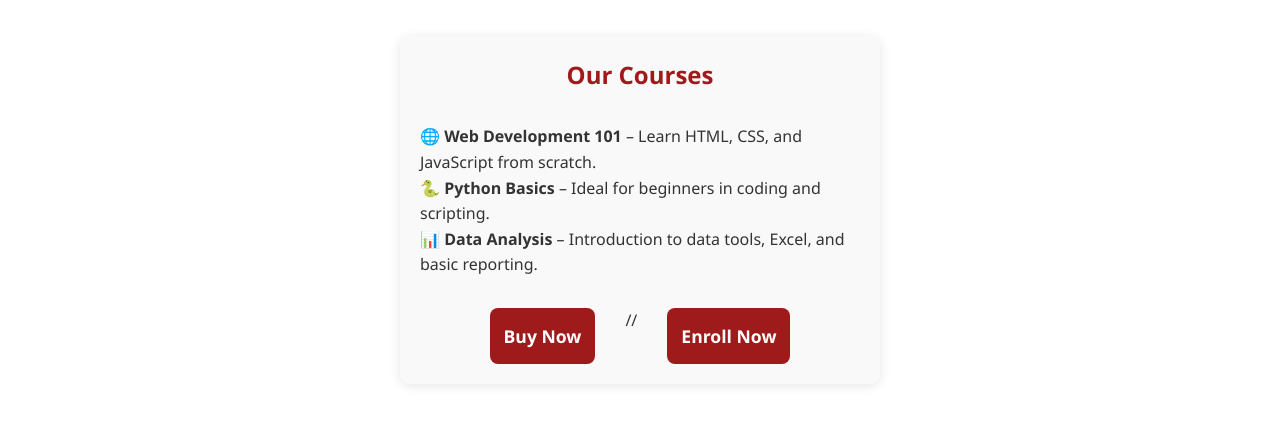
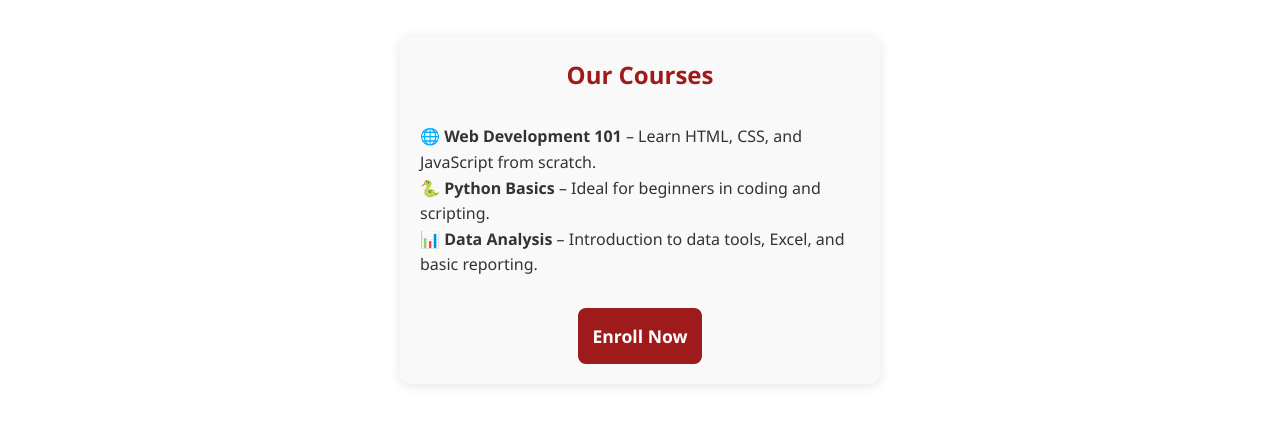
Before and after one commit to eelleeonoora/georgiansuccess, a plain HTML site: page courses.html in a window 1280 px wide. Shown: the part 80-504 px from the top of the page. Drawn offline with Linux system fonts and the light colour scheme; no server answers.

```diff
--- a/courses.html
+++ b/courses.html
@@ -32,8 +32,7 @@
     </ul>
 
     <div class="choice-buttons">
-      <a href="payment.html" class="button-link">Buy Now</a>
-      //<a href="signup-choice.html" class="button-link">Enroll Now</a>
+      <a href="payment.html" class="button-link">Enroll Now</a>
     </div>
   </main>
 
```
